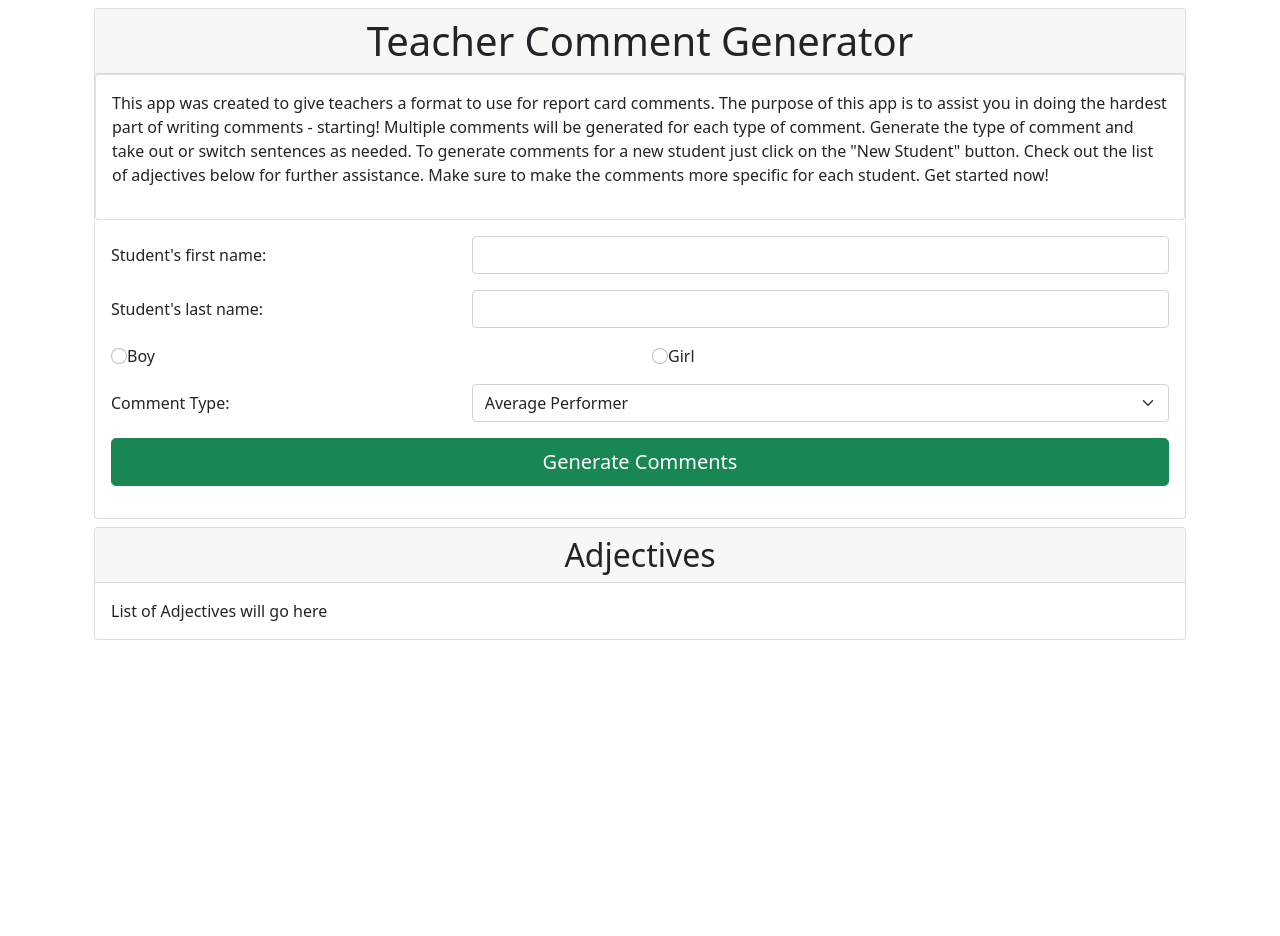
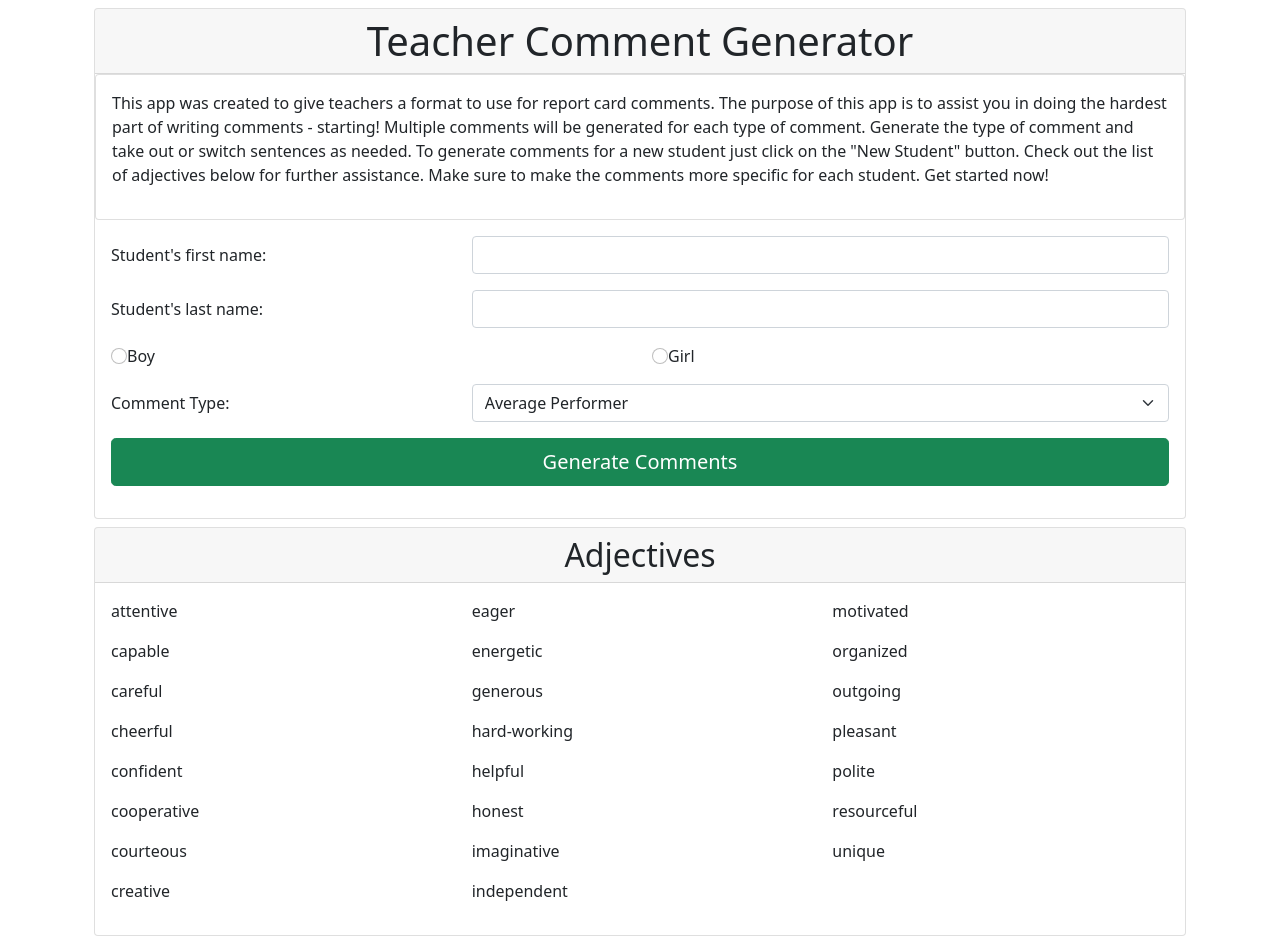
Before and after one commit to jsimmons01/comments-generator, a React (Create React App) app: page / in a window 1280 px wide. Before the commit the page ends 800 px from the top, so only its background shows below. Built offline with nearby package versions, Linux system fonts and the light colour scheme.

Commit message:
Adds Adjective component

```diff
--- a/src/comments.js
+++ b/src/comments.js
@@ -80,14 +80,14 @@ export const COMMENTS = [
     type: "Behavior Problems",
     gender: "boy",
    text:
-   "firstName lastName has great attendance and comes to class on time everyday. He is respectful to teachers and classmates. One area for improvement for firstName is for him to complete assignments on time. He is encouraged to use time wisely to finish task in the time required. Also, he is encouraged to ask for help when needed. I am looking forward to seeing firstName progress next quarter."
+   "firstName lastName has great attendance and comes to class on time everyday. He is respectful to teachers and classmates. One area for improvement for firstName is for him to complete assignments on time. He is encouraged to use time wisely to finish tasks in the time required. Also, he is encouraged to ask for help when needed. I am looking forward to seeing firstName progress next quarter."
   },
   {
     id: 11,
     type: "Behavior Problems",
     gender: "girl",
    text:
-   "firstName lastName has great attendance and comes to class on time everyday. She is respectful to teachers and classmates. One area for improvement for firstName is for her to complete assignments on time. She is encouraged to use time wisely to finish task in the time required. Also, She is encouraged to ask for help when needed. I am looking forward to seeing firstName progress next quarter."
+   "firstName lastName has great attendance and comes to class on time everyday. She is respectful to teachers and classmates. One area for improvement for firstName is for her to complete assignments on time. She is encouraged to use time wisely to finish tasks in the time required. Also, She is encouraged to ask for help when needed. I am looking forward to seeing firstName progress next quarter."
   },
   {
     id: 12,
@@ -108,14 +108,14 @@ export const COMMENTS = [
     type: "Behavior Problems",
     gender: "boy",
    text:
-   "firstName lastName comes to class on time everyday. He is hardworking and self-confident. He is learning how to follow the classroom rules and procedures. One area for improvement is for firstname to treat others with respect. I am looking forward to seeing him progress next quarter."
+   "firstName lastName comes to class on time every day. He is hard-working and self-confident. He is learning how to follow the classroom rules and procedures. One area for improvement is for firstname to treat others with respect. I am looking forward to seeing him progress next quarter."
   },
   {
     id: 15,
     type: "Behavior Problems",
     gender: "girl",
    text:
-   "firstName lastName comes to class on time everyday. She is hardworking and self-confident. She is learning how to follow the classroom rules and procedures. One area for improvement is for firstname to treat others with respect. I am looking forward to seeing her progress next quarter."
+   "firstName lastName comes to class on time every day. She is hard-working and self-confident. She is learning how to follow the classroom rules and procedures. One area for improvement is for firstname to treat others with respect. I am looking forward to seeing her progress next quarter."
   },
 
 ];
--- /dev/null
+++ b/src/components/Adjectives.js
@@ -0,0 +1,122 @@
+import { Row, Col } from "reactstrap"
+
+const Adjectives = () => {
+    const adjectives = [
+        {
+            id:0,
+            adjective:  "attentive"
+        },
+        {
+            id:1,
+            adjective:  "capable"
+        }, {
+            id:2,
+            adjective:  "careful"
+        }, {
+            id:3,
+            adjective:  "cheerful"
+        }, {
+            id:4,
+            adjective:  "confident"
+        }, {
+            id:5,
+            adjective:  "cooperative"
+        }, {
+            id:6,
+            adjective:  "courteous"
+        },
+        {
+            id:7,
+            adjective:  "creative"
+        }, {
+            id:8,
+            adjective:  "dynamic"
+        }, {
+            id:9,
+            adjective:  "eager"
+        }, {
+            id:10,
+            adjective:  "energetic"
+        }, {
+            id:11,
+            adjective:  "generous"
+        }, {
+            id:12,
+            adjective:  "hard-working"
+        },
+        {
+            id:13,
+            adjective:  "helpful"
+        }, {
+            id:14,
+            adjective:  "honest"
+        }, {
+            id:15,
+            adjective:  "imaginative"
+        }, {
+            id:16,
+            adjective:  "independent"
+        }, {
+            id:17,
+            adjective:  "industrious"
+        }, {
+            id:18,
+            adjective:  "motivated"
+        },
+        {
+            id:19,
+            adjective:  "organized"
+        }, {
+            id:20,
+            adjective:  "outgoing"
+        }, {
+            id:21,
+            adjective:  "pleasant"
+        }, {
+            id:22,
+            adjective:  "polite"
+        }, {
+            id:23,
+            adjective:  "resourceful"
+        }, {
+            id:24,
+            adjective:  "unique"
+        },
+    ]
+    const colOne = adjectives.filter((adj) => adj.id < 8);
+    const colTwo = adjectives.filter((adj) => adj.id >= 9 && adj.id < 17)
+    const colThree = adjectives.filter((adj) => adj.id >= 18)
+  return (
+    <Row>
+        <Col>
+        {
+        colOne.map((adj) =>
+
+        <p key={adj.id}>
+        {adj.adjective}
+        </p>)
+    }
+        </Col>
+        <Col>
+        {
+        colTwo.map((adj) =>
+
+        <p key={adj.id}>
+        {adj.adjective}
+        </p>)
+    }
+        </Col>
+        <Col>
+        {
+        colThree.map((adj) =>
+
+        <p key={adj.id}>
+        {adj.adjective}
+        </p>)
+    }
+        </Col>
+     </Row>)
+
+}
+
+export default Adjectives
--- a/src/components/Home.js
+++ b/src/components/Home.js
@@ -1,5 +1,6 @@
 import { Card, CardHeader, CardBody } from "reactstrap";
 import StudentInfo from "./StudentInfo"
+import Adjectives from "./Adjectives";
 
 
 
@@ -27,7 +28,7 @@ const Home = () => {
         <Card>
           <CardHeader className='text-center' tag='h2'>Adjectives</CardHeader>
           <CardBody>
-            List of Adjectives will go here
+           <Adjectives />
           </CardBody>
         </Card>
 
--- a/src/components/StudentInfo.js
+++ b/src/components/StudentInfo.js
@@ -14,7 +14,7 @@ import StudentComment from "./StudentComment";
     * add helpful links, maybe an about page
     * add a read me file
     * fix the radio buttons
-    * add list of adjectives
+    * put directions in an accodion
 
 
 ************************************Aspirations*********************************
```
